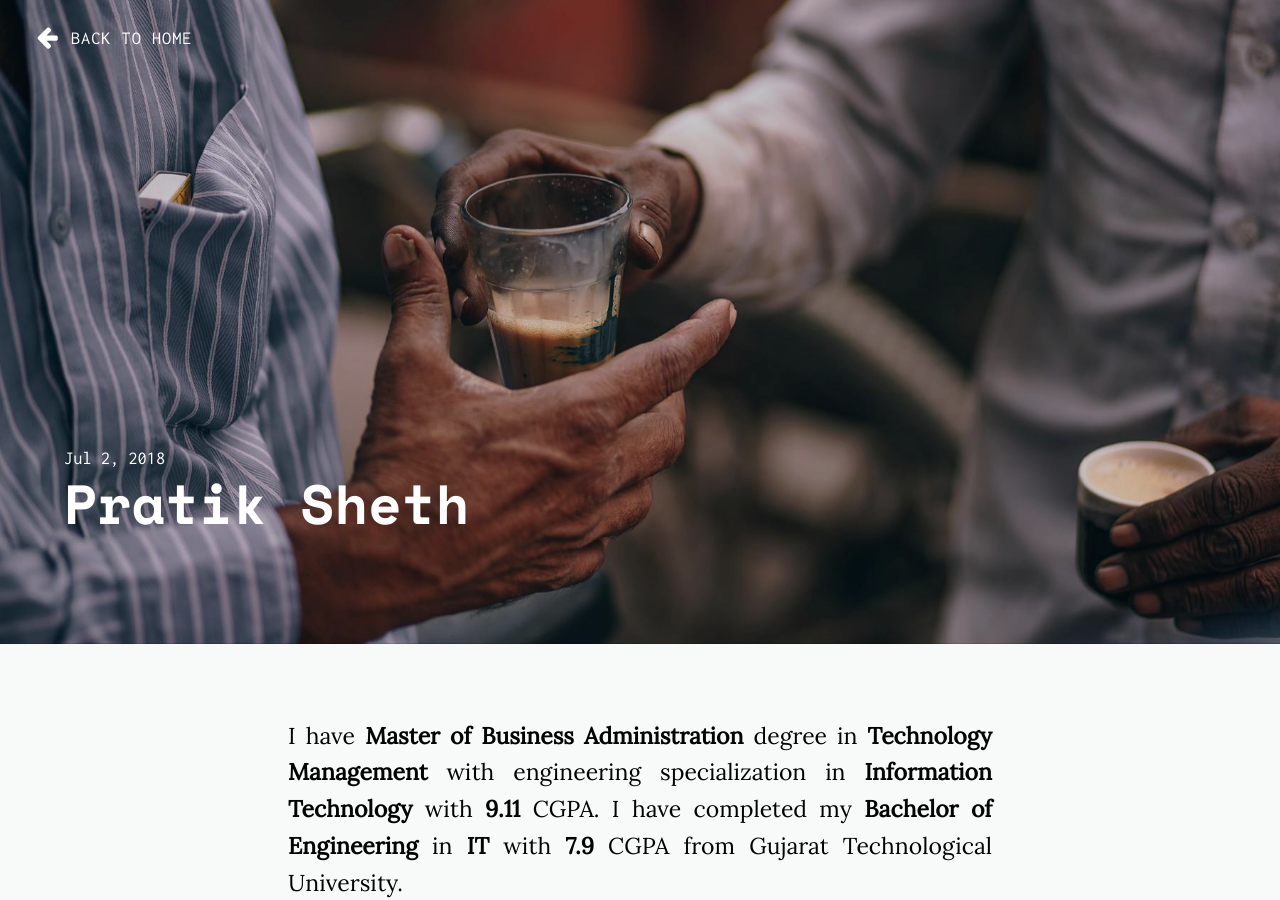
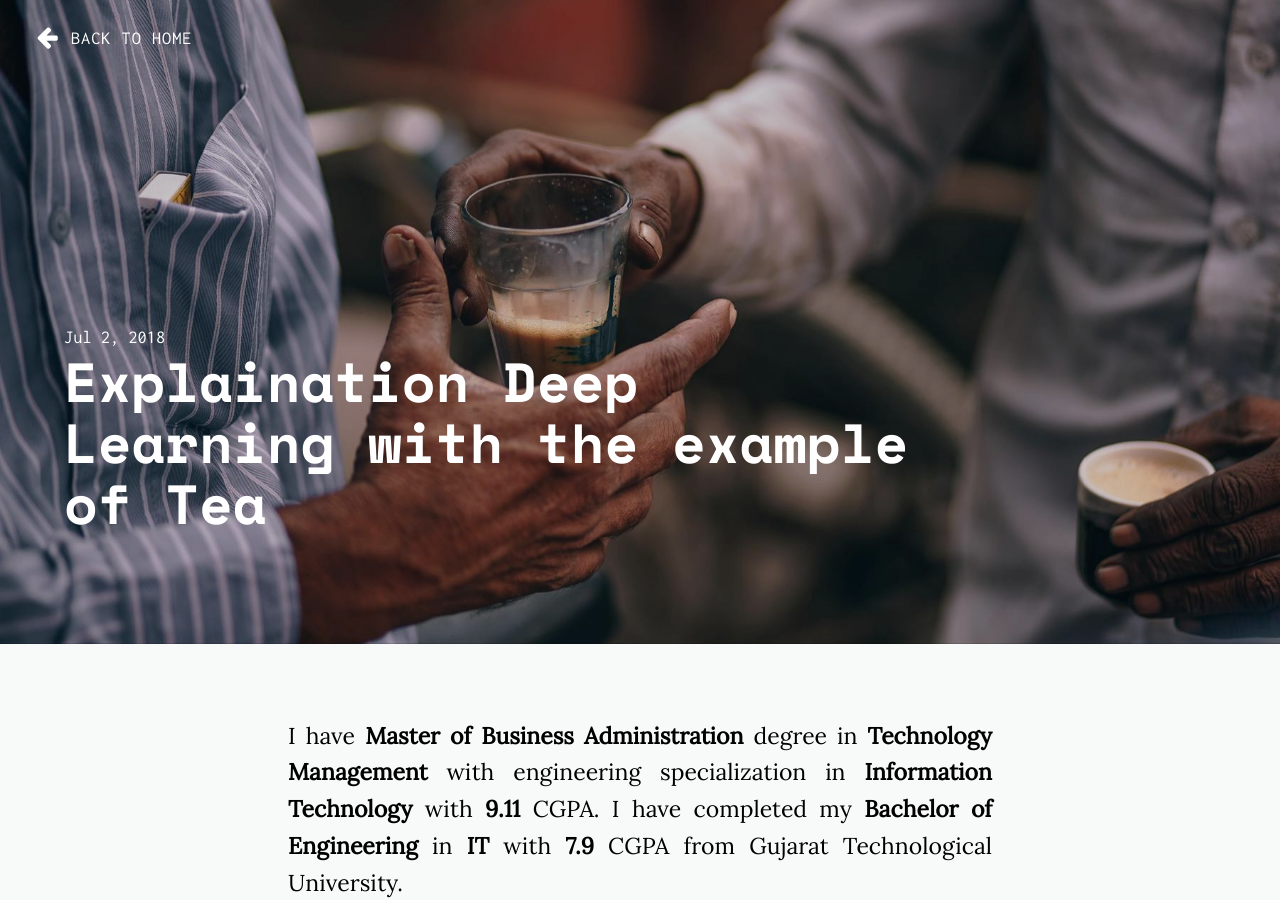
Before and after one commit to daftengineer/daftengineer.github.io, a Jekyll site: the page built from _posts/2018-07-02-deeplearning-chai.markdown, in a window 1280 px wide and 900 px high. Built offline with Jekyll 4.4.1, drawn with Linux system fonts in a browser that asks for light colours; nearby versions of some CDN libraries.

Commit message:
Update 2018-07-02-deeplearning-chai.markdown

```diff
--- a/_posts/2018-07-02-deeplearning-chai.markdown
+++ b/_posts/2018-07-02-deeplearning-chai.markdown
@@ -1,6 +1,6 @@
 ---
 layout: post
-title: "Pratik Sheth"
+title: "Explaination Deep Learning with the example of Tea"
 date: 2018-07-02
 description: Analogy of DEEP LEARNING with chai example
 image: "background-image:url('https://daftengineer.github.io/media_assets/deepchai.jpg');"
```
